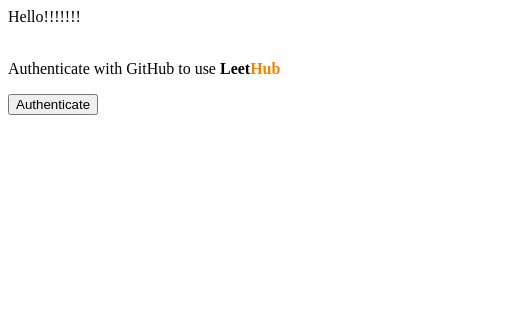
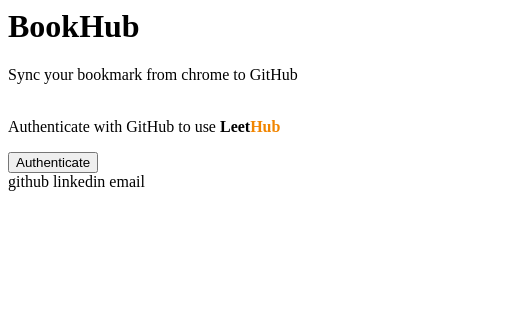
Before and after one commit to gutenLEE/bookmark-hub, a browser extension: page popup/popup.html in a window 400 px wide. Shown: the whole page, 508 px wide, since content can reach past the window. Drawn offline with Linux system fonts and the light colour scheme.

Commit message:
refactor(popup) : organized tag struncture

```diff
--- a/popup/popup.html
+++ b/popup/popup.html
@@ -3,9 +3,17 @@
         <meta http-equiv="Content-Type" content="text/html; charset=utf-8" />
         <link rel="stylesheet" href="./popup.css">
     </head>
+
     <body>
-        <div style="width: 500px; height: 300px;">Hello!!!!!!!
-        <!-- Authentication mode -->
+        <div class="container">
+            <div class="container__inner">
+                <div role="heading" class="header">
+                    <h1 class="title">BookHub</h1>
+                    <p id="caption">Sync your bookmark from chrome to GitHub</p>
+                </div>
+            </div>
+
+            <!-- Authentication mode -->
             <div id="auth_mode" hidden>
                 <p class="onboarding">
                 <br />
@@ -39,9 +47,13 @@
                     Set up Hook
                 </a>
             </div>
-
+        </div>
+        <section class="socials">
+            <a>github</a>
+            <a>linkedin</a>
+            <a>email</a>
             <a id="welcome_url" href="" target="_blank"></div>
-        </div>
+        </section>
     </body>
     <script type="module" src="./popup.js"></script>
     <script src="../scripts/oauth2.js"></script>
--- a/popup/popup.js
+++ b/popup/popup.js
@@ -19,4 +19,4 @@
       action = true;
       document.querySelector('#auth_mode').style.display='block'
     }
-  });
+});
```
